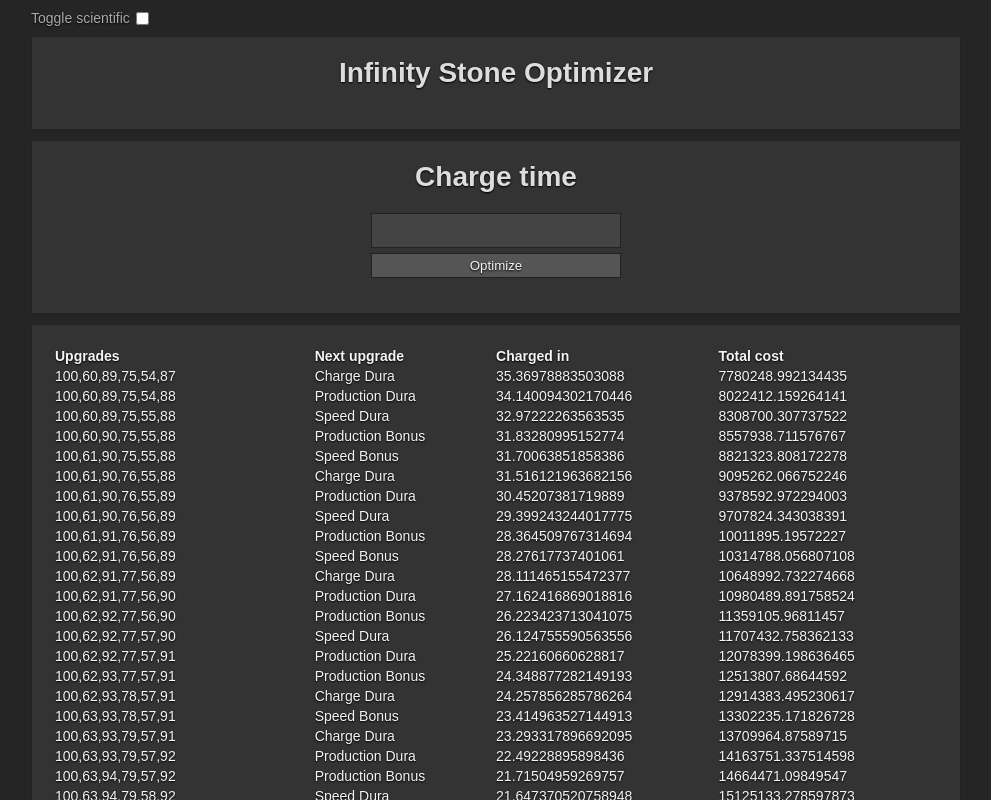
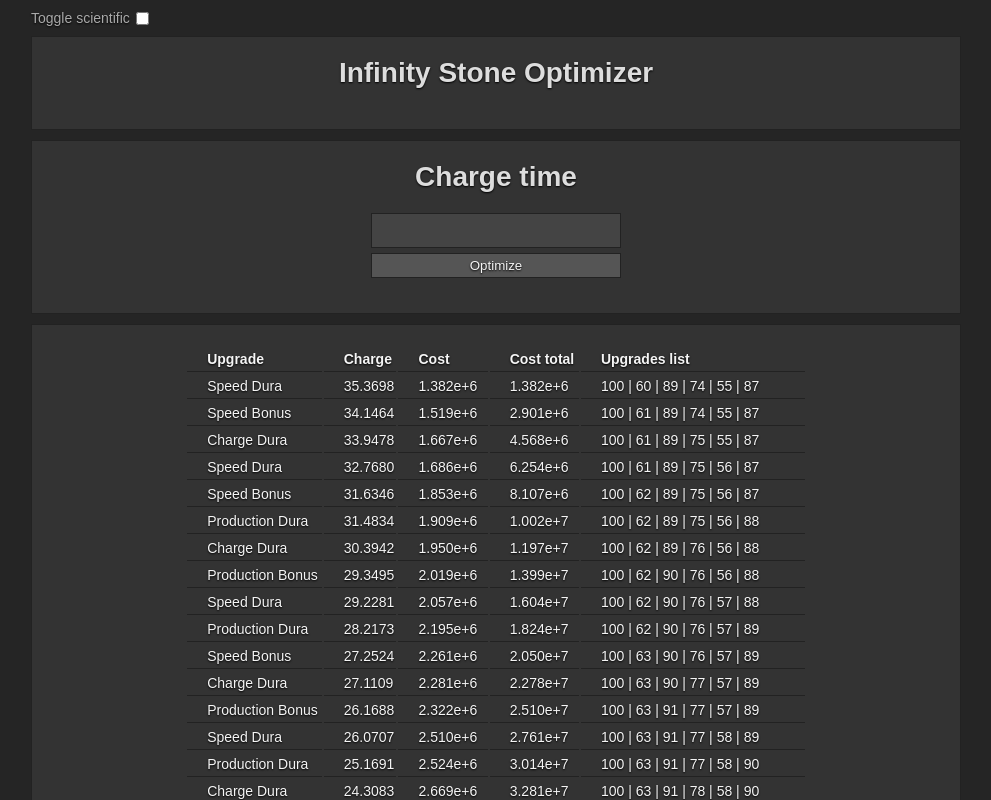
Before and after one commit to Nesslow/TPT2, a plain HTML site: page optimizer (WIP)/infstonecalcOptimizer.html in a window 1280 px wide. Both pictures are taken after a click on the button "Optimize". Shown: the top 800 px of the page, without its empty margins (144-1135 px from the left). Drawn offline with Linux system fonts and the light colour scheme.

Commit message:
Add files via upload

```diff
--- a/optimizer (WIP)/infstonecalcOptimizer.html
+++ b/optimizer (WIP)/infstonecalcOptimizer.html
@@ -18,15 +18,10 @@
 		<div class="item5 item">
 			<h1>Charge time</h1>
 			<div class="stat input" id="result"></div>
-			<input class="submit" onclick="optimize()" type="button" value="Optimize">
+			<input class="submit" onclick="control_func()" type="button" value="Optimize">
 		</div>
 		<div class="item6 item">
-			<table id="result_area">
-				<th>Upgrades</th>
-				<th>Next upgrade</th>
-				<th>Charged in</th>
-				<th>Total cost</th>
-			</table>
+			<table id="result_area"></table>
 		</div>
 	</div>
 	<script src="main.js"></script>
--- a/optimizer (WIP)/main.js
+++ b/optimizer (WIP)/main.js
@@ -1,150 +1,241 @@
-const base_dura = 31536000;
-let charge_req = 1000000000000;
-let charge_dura = base_dura;
+const base_charge_dura = 31536000;
+const base_charge_req = 1000000000000;
+
+let charge_dura = base_charge_dura;
 let speed_bonus = 0.02; //percent
-let speed_dura = base_dura;
+let speed_dura = base_charge_dura;
 let production_bonus = 0.05; //percent
-let production_dura = base_dura;
+let production_dura = base_charge_dura;
+
 let total_ticks = 0;
 let total_start_cost = 0;
 let total_upg_cost = 0;
+let cost_total = 0;
+
 const inf_ext = 8491398;
 const inf_spe = 2016004;
 const inf_amo = 10127004;
+
 let lvl_charge_req = 100;
 let lvl_speed_bonus = 60;
 let lvl_production_bonus = 89;
 let lvl_charge_dura = 74;
 let lvl_speed_dura = 54;
 let lvl_production_dura = 87;
+
 let upg_charge_req;
 let upg_speed_bonus;
 let upg_production_bonus;
 let upg_charge_dura;
 let upg_speed_dura;
 let upg_production_dura;
-let cost_upg_1 = 0;
-let cost_upg_2 = 0;
-let cost_upg_3 = 0;
-let cost_upg_4 = 0;
-let cost_upg_5 = 0;
-let cost_upg_6 = 0;
-let cost_total = 0;
+
 let lvl_arr = [];
 let cost_arr = [];
+let value_arr = [];
 
-function optimize() {
+let upgrades_array = ["Charge Req","Speed Bonus","Production Bonus","Charge Dura","Speed Dura","Production Dura"];
 
-	let result_area = document.getElementById("result_area");
-	upgrades_array = ["Charge Req","Speed Bonus","Production Bonus","Charge Dura","Speed Dura","Production Dura"];
+let result_area = document.getElementById("result_area");
+
+function control_func() {
+
+	// Delete old table so add creation of whole table.
+
+	let th = result_area.createTHead();
+	let th_row = th.insertRow(-1);
+	let th_cell1 = th_row.insertCell(0);
+	let th_cell2 = th_row.insertCell(1);
+	let th_cell3 = th_row.insertCell(2);
+	let th_cell4 = th_row.insertCell(3);
+	let th_cell5 = th_row.insertCell(4);
+
+	th_cell1.innerHTML = "<b>Upgrade</b>";
+	th_cell2.innerHTML = "<b>Charge</b>";
+	th_cell3.innerHTML = "<b>Cost</b>";
+	th_cell4.innerHTML = "<b>Cost total</b>";
+	th_cell5.innerHTML = "<b>Upgrades list</b>";
+
 	lvl_arr = [lvl_charge_req,lvl_speed_bonus,lvl_production_bonus,lvl_charge_dura,lvl_speed_dura,lvl_production_dura];
 
-	// Get amount of loops
+	upgrades_cost();
+	total_start_cost = cost_total;
+	cost_arr = [];
+	optimizer();
+
+}
+
+function optimizer() {
+
 	let loops = lvl_arr.reduce(function(a, b) {
 		return a + b;
 	}, 0);
 	loops = 600 - loops;
+	console.log(`Total loops: ${loops}`);
 
 	for(x = 0; x < loops; x++) {
-
+		console.log(`Loop ${x+1} start`);
 		for(i = 0; i < lvl_arr.length; i++) {
-			cost_total = 0;
 			if(lvl_arr[i] === 100) {
-				cost_arr.push(9007199254740991);
+				value_arr.push(9007199254740991);
+				cost_arr.push(0)
 			} else {
 				lvl_arr[i]++;
-				data_lvl();
+				upgrades_cost();
+				upgrades_data();
 				calc();
 				lvl_arr[i]--;
 			}
 		}
-		let x = cost_arr.indexOf(Math.min(...cost_arr));
-		lvl_arr[x] += 1;
-		cost_arr = [];
+		let best_value = value_arr.indexOf(Math.min(...value_arr));
 		let row = result_area.insertRow(-1);
 		let cell1 = row.insertCell(0);
 		let cell2 = row.insertCell(1);
 		let cell3 = row.insertCell(2);
 		let cell4 = row.insertCell(3);
+		let cell5 = row.insertCell(4);
 
-		cell1.innerHTML = lvl_arr;
-		cell2.innerHTML = upgrades_array[x];
-		cell3.innerHTML = total_ticks;
-		cell4.innerHTML = cost_total;
+		total_upg_cost += cost_arr[best_value];
+		total_start_cost += cost_arr[best_value];
+		lvl_arr[best_value] += 1;
 
-		console.log(`${lvl_arr} | [${x+1}] ${upgrades_array[x]}`);
+		cell1.innerHTML = upgrades_array[best_value];
+		cell2.innerHTML = total_ticks.toFixed(4);
+
+		// Add if sci-no enabled else..
+		cell3.innerHTML = cost_arr[best_value].toExponential(3);
+		cell4.innerHTML = total_upg_cost.toExponential(3);
+
+		cell5.innerHTML = lvl_arr.join(" | ");
+
+		value_arr = [];
+		cost_arr = [];
+
+		console.log(`Loop ${x+1} end`);
 	}
 }
 
-function data_lvl() {
-	upg_charge_req = charge_req;
-	cost_upg_1 = 25;
+function upgrades_cost() {
+
+	let cost_upg_1 = 25;
+	let cost_upg_2 = 10;
+	let cost_upg_3 = 8;
+	let cost_upg_4 = 15;
+	let cost_upg_5 = 30;
+	let cost_upg_6 = 10;
+
+	let total_cost_upg_1 = 0;
+	let total_cost_upg_2 = 0;
+	let total_cost_upg_3 = 0;
+	let total_cost_upg_4 = 0;
+	let total_cost_upg_5 = 0;
+	let total_cost_upg_6 = 0;
+
+	cost_total = 0;
+
+	if (lvl_arr[0] != 0) {
+		for (let i = 1; i < lvl_arr[0]; i++) {
+			cost_upg_1 = cost_upg_1 * 1.1;
+			total_cost_upg_1 += cost_upg_1;
+		}
+	}
+	cost_total += total_cost_upg_1;
+
+	if (lvl_arr[1] != 0) {
+		for (let i = 1; i < lvl_arr[1]; i++) {
+			cost_upg_2 = cost_upg_2 * 1.22;
+			total_cost_upg_2 += cost_upg_2;
+		}
+	}
+	cost_total += total_cost_upg_2;
+
+	if (lvl_arr[2] != 0) {
+		for (let i = 1; i < lvl_arr[2]; i++) {
+			cost_upg_3 = cost_upg_3 * 1.15;
+			total_cost_upg_3 += cost_upg_3;
+		}
+	}
+	cost_total += total_cost_upg_3;
+
+	if (lvl_arr[3] != 0) {
+		for (let i = 1; i < lvl_arr[3]; i++) {
+			cost_upg_4 = cost_upg_4 * 1.17;
+			total_cost_upg_4 += cost_upg_4;
+		}
+	}
+	cost_total += total_cost_upg_4;
+
+	if (lvl_arr[4] != 0) {
+		for (let i = 1; i < lvl_arr[4]; i++) {
+			cost_upg_5 = cost_upg_5 * 1.22;
+			total_cost_upg_5 += cost_upg_5;
+		}
+	}
+	cost_total += total_cost_upg_5;
+
+	if (lvl_arr[5] != 0) {
+		for (let i = 1; i < lvl_arr[5]; i++) {
+			cost_upg_6 = cost_upg_6 * 1.15;
+			total_cost_upg_6 += cost_upg_6;
+		}
+	}
+	cost_total += total_cost_upg_6;
+	cost_total -= total_start_cost;
+
+	cost_arr.push(cost_total);
+}
+
+function upgrades_data() {
+	upg_charge_req = base_charge_req;
 	if (lvl_arr[0] != 0) {
 		for (let i = 1; i < lvl_arr[0]; i++) {
 			upg_charge_req = upg_charge_req - (upg_charge_req * 0.05);
-			cost_upg_1 = cost_upg_1 * 1.1;
 		}
 	}
-	cost_total += cost_upg_1;
 
 	upg_speed_bonus = speed_bonus;
-	cost_upg_2 = 10;
 	if (lvl_arr[1] != 0) {
 		for (let i = 1; i < lvl_arr[1]; i++) {
 			upg_speed_bonus += 0.01;
-			cost_upg_2 = cost_upg_2 * 1.22;
 		}
 	}
-	cost_total += cost_upg_2;
 
 	upg_production_bonus = production_bonus;
-	cost_upg_3 = 8;
 	if (lvl_arr[2] != 0) {
 		for (let i = 1; i < lvl_arr[2]; i++) {
 			upg_production_bonus += 0.025;
-			cost_upg_3 = cost_upg_3 * 1.15;
 		}
 	}
-	cost_total += cost_upg_3;
 
-	let inf_ext_new = base_dura / inf_ext;
+	let inf_ext_new = base_charge_dura / inf_ext;
 	upg_charge_dura = inf_ext_new;
-	cost_upg_4 = 15;
 	if (lvl_arr[3] != 0) {
 		for (let i = 1; i < lvl_arr[3]; i++) {
 			upg_charge_dura = upg_charge_dura - (upg_charge_dura * 0.1);
-			cost_upg_4 = cost_upg_4 * 1.17;
 		}
 	}
-	cost_total += cost_upg_4;
 
-	let inf_spe_new = base_dura / inf_spe;
+	let inf_spe_new = base_charge_dura / inf_spe;
 	upg_speed_dura = inf_spe_new;
-	cost_upg_5 = 30;
 	if (lvl_arr[4] != 0) {
 		for (let i = 1; i < lvl_arr[4]; i++) {
 			upg_speed_dura = upg_speed_dura - (upg_speed_dura * 0.1);
-			cost_upg_5 = cost_upg_5 * 1.22;
 		}
 	}
-	cost_total += cost_upg_5;
 
-	let inf_amo_new = base_dura / inf_amo;
+	let inf_amo_new = base_charge_dura / inf_amo;
 	upg_production_dura = inf_amo_new;
-	cost_upg_6 = 10;
 	if (lvl_arr[5] != 0) {
 		for (let i = 1; i < lvl_arr[5]; i++) {
 			upg_production_dura = upg_production_dura - (upg_production_dura * 0.1);
-			cost_upg_6 = cost_upg_6 * 1.15;
 		}
 	}
-	cost_total += cost_upg_6;
 }
 
 function calc() {
 
 	let tick = upg_charge_dura;
-	let charge_tick = 0;
+	let charge_per_tick = 0;
 	let current_charge = 0;
 	total_ticks = 0;
 
@@ -152,14 +243,16 @@ function calc() {
 		total_ticks += tick;
 		let speed_tick = (upg_speed_bonus / upg_speed_dura) * total_ticks;
 		let extraction_tick = 0.01 * (upg_production_bonus / upg_production_dura) * total_ticks;
-		let extraction_dura = upg_charge_dura / (speed_tick);
-		charge_tick += extraction_tick * (tick / extraction_dura);
-		current_charge = charge_tick;
+		let extraction_dura = upg_charge_dura / speed_tick;
+		charge_per_tick += extraction_tick * (tick / extraction_dura);
+		current_charge = charge_per_tick;
 		if (current_charge < upg_charge_req / 1000) {
 			tick *= 1.01;
 		}
 	}
-	let tick_value = charge_tick / upg_charge_req;
+	let tick_value = charge_per_tick / upg_charge_req;
 	let r = cost_total / tick_value;
-	cost_arr.push(r);
+	console.log(`${tick_value} | ${cost_total} | ${r}`);
+	value_arr.push(r);
+	console.log(`${value_arr}`);
 }
--- a/optimizer (WIP)/style.css
+++ b/optimizer (WIP)/style.css
@@ -156,5 +156,12 @@ input[type="checkbox"] {
 }
 #result_area {
 	text-align: left;
-	width: 100%;
+	width: 70%;
+	margin:0 auto;
 }
+#result_area td {
+	border-bottom: 1px solid #222;
+	height: 22px;
+	padding: 4px 0;
+	padding-left: 20px;
+}
```
